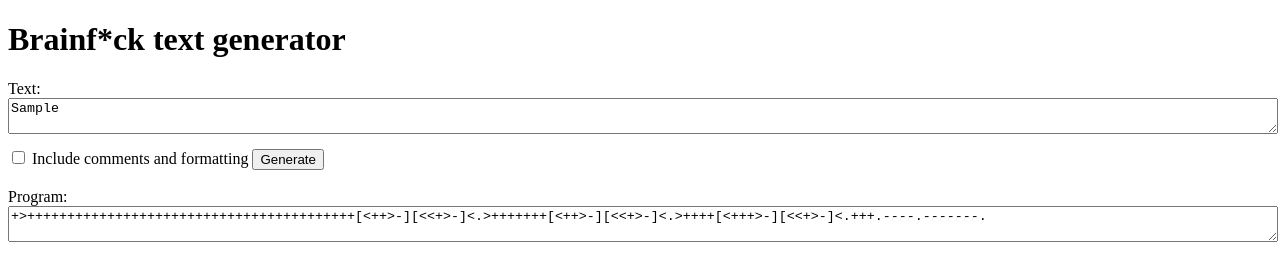
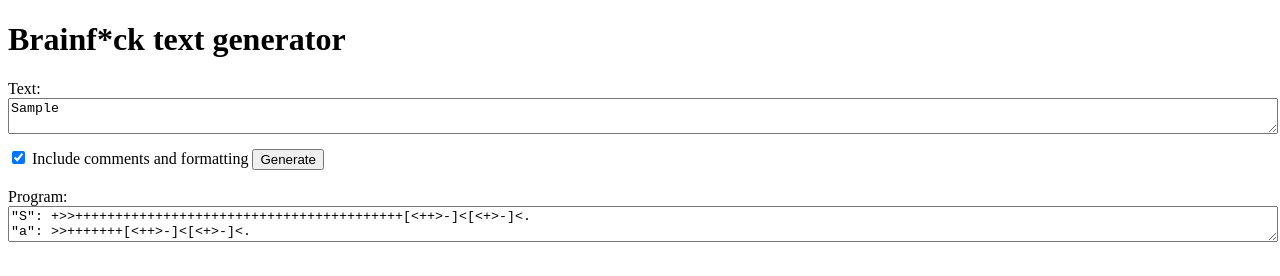
Before and after one commit to rubenhorn/BrainF-ck-Javascript, a plain HTML site: page text-generator.html in a window 1280 px wide. Both pictures are taken after typing "Sample", "Sample" into the empty fields and a click on the button "Generate". Drawn offline with Linux system fonts and the light colour scheme.

Commit message:
Improvements

```diff
--- a/Runtime.js
+++ b/Runtime.js
@@ -1,5 +1,5 @@
 export default function Runtime(cellcount) {
-    this.memory = new Int8Array(cellcount);
+    this.memory = new Uint8Array(cellcount);
 
     this.execute = async function(program, input, output) {
         this.memory.fill(0, 0);
--- a/text-generator.html
+++ b/text-generator.html
@@ -12,7 +12,7 @@
         <h1>Brainf*ck text generator</h1>
         <span>Text:</span>
         <textarea id="text" class="row"></textarea>
-        <input type="checkbox" id="commented"></input>
+        <input type="checkbox" id="commented" checked></input>
         <label for="commented">Include comments and formatting</label> <button id="generate">Generate</button>
         <br><br>
         <span>Program:</span>
@@ -38,7 +38,11 @@
                         if(i > 0) {
                             commentedProgram += '\n';
                         }
-                        commentedProgram += `"${ text.charAt(i) }": ${ lines[i] }.`;
+                        let plainChar = text.charAt(i);
+                        if('><+-[],.'.indexOf(plainChar) != -1) {
+                            plainChar = '\\u00' + 'plainChar'.charCodeAt(0).toString(16);
+                        }
+                        commentedProgram += `"${ plainChar }": ${ lines[i] }.`;
                     }
                     program = commentedProgram;
                 }
--- a/textToProgram.js
+++ b/textToProgram.js
@@ -26,17 +26,27 @@ export default function textToProgram(text) {
             throw new Error(`Character code of ${String.fromCharCode(nextChar)} cannot be expressed in 8 bits`);
         }
 
-        let difference = (nextChar - cellValue + 256) % 256;
-        let operation = '+';
-        let difference2 = (cellValue - nextChar + 256) % 256;
-        if(difference2 < difference) {
-            difference = difference2;
-            operation = '-';
+        const calculateDifferenceAndOperation = () => {
+            let difference;
+            let operation;
+            const fwdCost = (nextChar - cellValue + 256) % 256;
+            const bwdCost = (cellValue - nextChar + 256) % 256;
+            if(fwdCost < bwdCost) {
+                difference = fwdCost;
+                operation = '+';
+            }
+            else {
+                difference = bwdCost;
+                operation = '-';
+            }
+            return [difference, operation];
         }
+
+        let [difference, operation] = calculateDifferenceAndOperation();
 
         if (difference == 0) { }
         else if (Math.abs(difference) < 10) {
-            const operation = nextChar > cellValue ? '+' : '-';
+            operation = nextChar > cellValue ? '+' : '-';
             for (let i = 0; i < Math.abs(difference); i++) {
                 program += operation;
             }
@@ -46,11 +56,10 @@ export default function textToProgram(text) {
             while (a == 1 || b == 1) {
                 cellValue = (cellValue + 1) % 256;
                 program += '+';
-                difference = (nextChar - cellValue + 256) % 256;
+                [difference, operation] = calculateDifferenceAndOperation();
                 [a, b] = findTwoFactors(Math.abs(difference));
             }
-
-            program += '>'
+            program += '>>';
             for (; a > 0; a--) {
                 program += '+';
             }
@@ -58,14 +67,8 @@ export default function textToProgram(text) {
             for (; b > 0; b--) {
                 program += '+';
             }
-            program += '>-]';
-
-            if (difference > 0) {
-                program += '[<<+>-]<';
-            }
-            else {
-                program += '[<<+>-]<';
-            }
+            program += '>-]<';
+            program += `[<${ operation }>-]<`;
         }
         cellValue = nextChar;
         program += '.';
```
Also changed, not shown: 2 other files.
